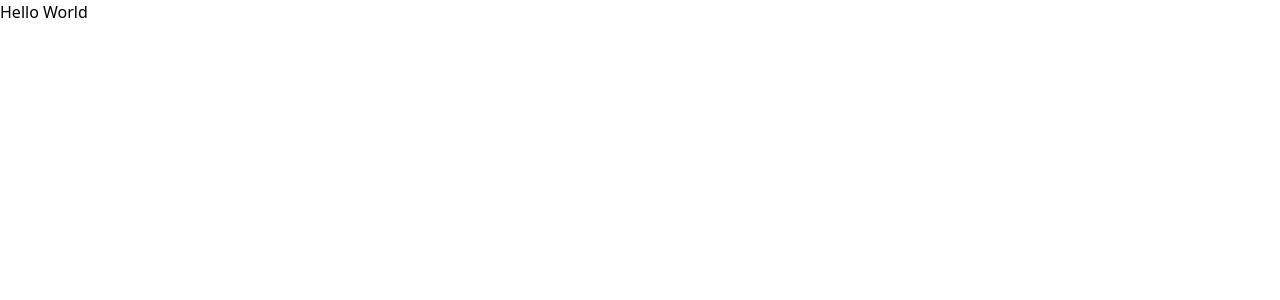
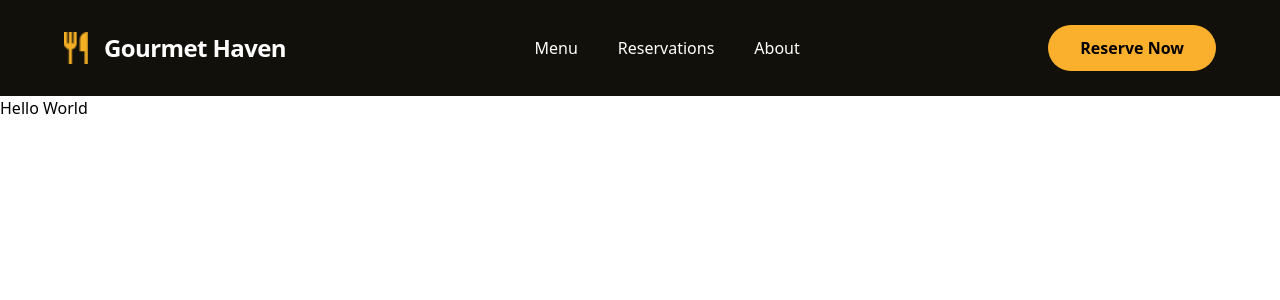
Before and after one commit to ferdoushasanpr/VantageTable, a Next.js app: page / in a window 1280 px wide. Shown: the top 300 px of the page. Built offline with nearby package versions, Linux system fonts and the light colour scheme.

Commit message:
feat: Header Component Added

```diff
--- a/app/layout.tsx
+++ b/app/layout.tsx
@@ -1,4 +1,5 @@
 import type { Metadata } from "next";
+import Header from "@/components/header";
 import "./globals.css";
 
 export const metadata: Metadata = {
@@ -13,7 +14,10 @@ export default function RootLayout({
 }>) {
   return (
     <html lang="en">
-      <body>{children}</body>
+      <body>
+        <Header />
+        {children}
+      </body>
     </html>
   );
 }
--- /dev/null
+++ b/components/header.js
@@ -0,0 +1,50 @@
+import Image from "next/image";
+import NavIcon from "@/assets/icons/Icon.png";
+import Link from "next/link";
+
+export default function Header() {
+  return (
+    <header>
+      <nav className="bg-[#12100A] text-white px-16 py-8 flex items-center justify-between font-sans">
+        {/* Logo Section */}
+        <div className="flex items-center gap-4 cursor-pointer">
+          <Image
+            src={NavIcon}
+            alt="Gourmet Haven Logo"
+            width={24}
+            height={24}
+          />
+          <Link href="/" className="text-2xl font-bold tracking-tight">
+            Gourmet Haven
+          </Link>
+        </div>
+
+        {/* Navigation Links */}
+        <div className="hidden md:flex items-center gap-10">
+          <Link href="menu" className="hover:text-[#fbb02d] transition-colors">
+            Menu
+          </Link>
+          <Link
+            href="reservations"
+            className="hover:text-[#fbb02d] transition-colors"
+          >
+            Reservations
+          </Link>
+          <Link href="about" className="hover:text-[#fbb02d] transition-colors">
+            About
+          </Link>
+        </div>
+
+        {/* Action Button */}
+        <div>
+          <Link
+            href="reservations"
+            className="bg-[#fbb02d] hover:bg-[#e69f26] text-black font-bold py-3 px-8 rounded-full transition-all"
+          >
+            Reserve Now
+          </Link>
+        </div>
+      </nav>
+    </header>
+  );
+}
```
Also changed, not shown: assets/icons/Icon.png (added).
